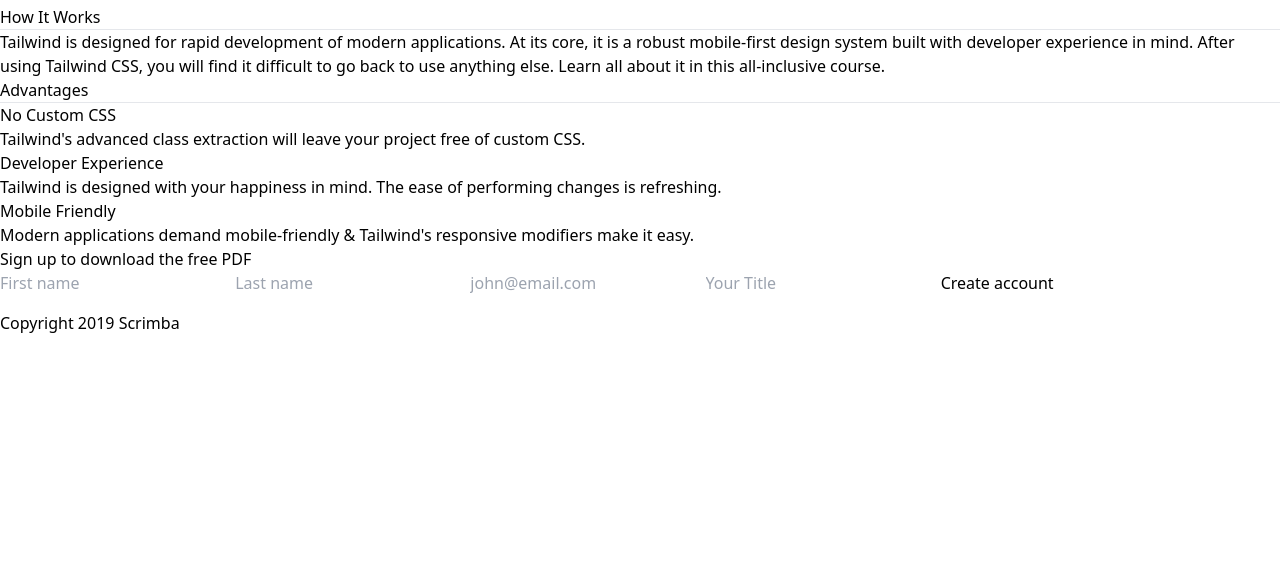
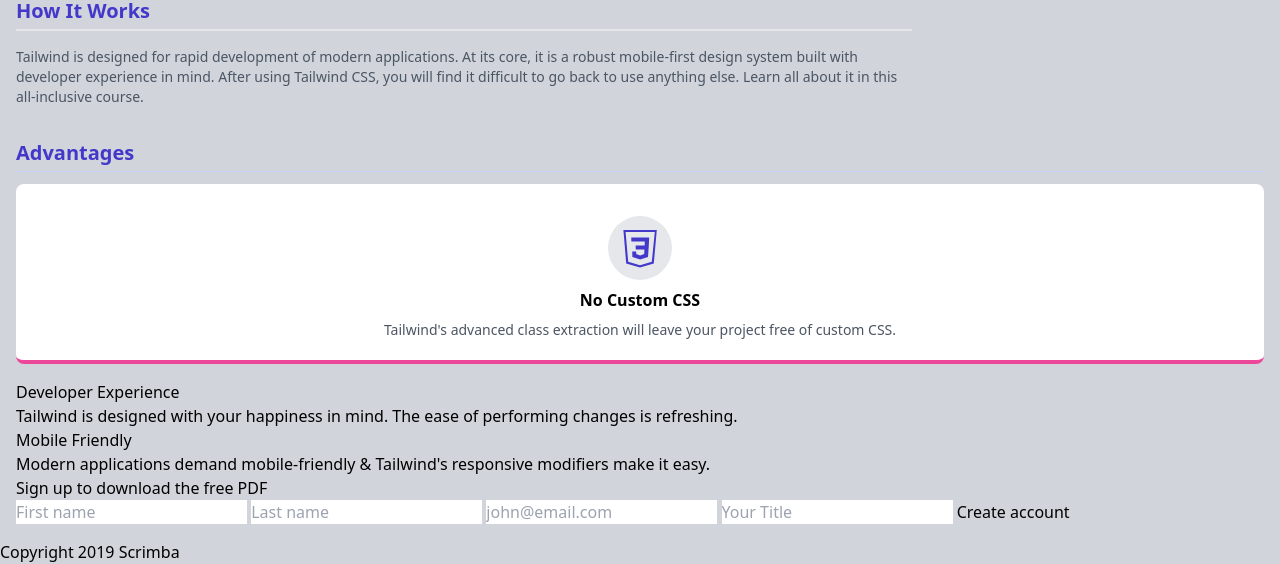
Before and after one commit to jackli921/Tailwind-practice, a website: page index.html in a window 1280 px wide. Shown: the part 247-811 px from the top of the page. Drawn offline with nearby package versions, Linux system fonts and the light colour scheme.

Commit message:
style: positioned first card

```diff
--- a/index.html
+++ b/index.html
@@ -4,7 +4,7 @@
     <link href="https://unpkg.com/tailwindcss@^1.0/dist/tailwind.min.css" rel="stylesheet">
 </head>
 
-<body class="">
+<body class="bg-gray-300">
     <header class="bg-indigo-700 w-full justify-center border-b-4 border-pink-500 px-4 py-3">
         <div class="max-w-4xl w-full">
 
@@ -31,7 +31,7 @@
 
             <div class="flex relative justify-between mt-4">
                 <div>
-                    <a href="#" class="bg-pink-500 py-1 px-4 rounded-full font-bold text-white">Enroll Now</a>
+                    <a href="#" class="bg-pink-500 uppercase mt-2 text-xs py-2 px-4 rounded-full font-bold text-white">Enroll Now</a>
                 </div>
                 <div class="border-pink-500 border-4 rounded-full bg-white p-5 absolute right-0 flex justify-center items-center">
                     <img class="w-16 h-16" src="./images/tailwind-logo.png" alt="tailwind logo">
@@ -41,23 +41,29 @@
 
     </header>
 
-    <main class="mt-16">
-        <div>
-            <h1>How It Works</h1>
-            <hr>
-            <p>Tailwind is designed for rapid development of modern applications. At its core, it is a robust mobile-first design
+    <main class="mt-16 px-4 ">
+        <div class="max-w-4xl">
+            <h1 class="text-xl font-bold text-indigo-700 border-b-2 pb-1">How It Works</h1>
+            <p class="mt-4 text-gray-600  text-sm">Tailwind is designed for rapid development of modern applications. At its core, it is a robust mobile-first design
             system built with developer experience in mind. After using Tailwind CSS, you will find it difficult to go back to use
             anything else. Learn all about it in this all-inclusive course.</p>
         </div>
 
-        <div>
-            <h1>Advantages</h1>
-            <hr>
-            <div>
-                <!-- html logo -->
-                <h3>No Custom CSS</h3>
-                <p>Tailwind's advanced class extraction will leave your project free of custom CSS.</p>
+        <div class="mt-4">
+            <h1 class="text-xl mt-8 font-bold text-indigo-700 border-b pb-1 border-indigo-200">Advantages</h1>
+            <div class="mt-3 flex flex-col justif-center items-center mb-4 border-b-4 pb-5 border-pink-500 p-8 gap-2
+            bg-white rounded-lg">
+                <div class="text-indigo-700 bg-gray-200 rounded-full w-16 p-2">
+                    <svg class="w-12 h-12 fill-current" xmlns="http://www.w3.org/2000/svg" viewBox="0 0 24 24">
+                        <path
+                            d="M18.9 19.7l-6.9 2-6.9-2L3.7 3h16.7c-.5 5.6-1 11.1-1.5 16.7zM19.4 4H4.8l1.3 14.9 5.9 1.7 5.9-1.7L19.4 4zM8.1 13.8h2V15l2 .7 2-.7.1-2.2H9.9l-.1-2h4.5l.1-2H7.7l-.1-2h9l-.2 3.9-.4 5.8-3.9 1.3-3.9-1.3-.1-2.7z"
+                            fill-rule="evenodd" clip-rule="evenodd" />
+                    </svg>
+                </div>
+                <h3 class="font-bold">No Custom CSS</h3>
+                <p class="text-sm text-gray-600 text-center">Tailwind's advanced class extraction will leave your project free of custom CSS.</p>
             </div>
+
             <div>
                 <!-- developer logo -->
                 <h3>Developer Experience</h3>
@@ -70,9 +76,7 @@
             </div>
 
         </div>
-    </main>
 
-    <footer>
 
         <div>
             <h1>Sign up to download the free PDF</h1>
@@ -85,7 +89,9 @@
             <input type="text" placeholder="Your Title">
             <button>Create account</button>
         </form>
+    </main>
 
+    <footer>
         <div>
             <p>Copyright 2019 Scrimba</p>
         </div>
```
Also changed, not shown: dist/output.css.
